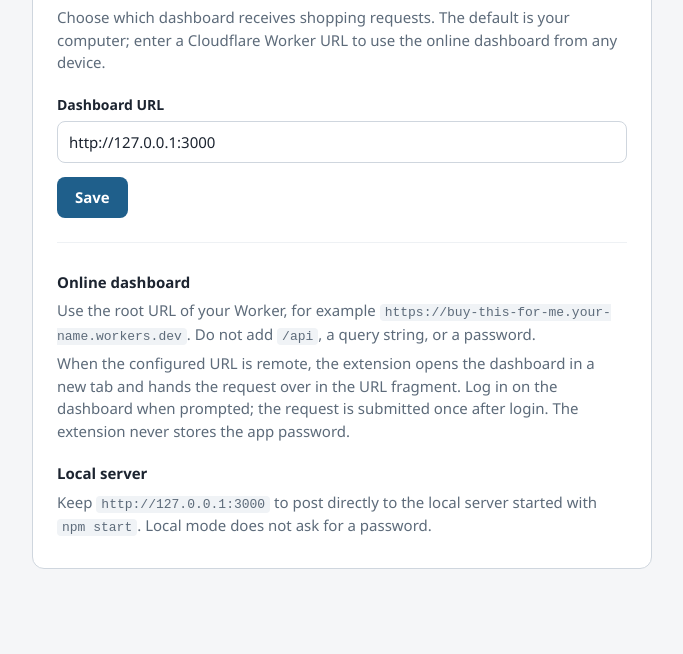
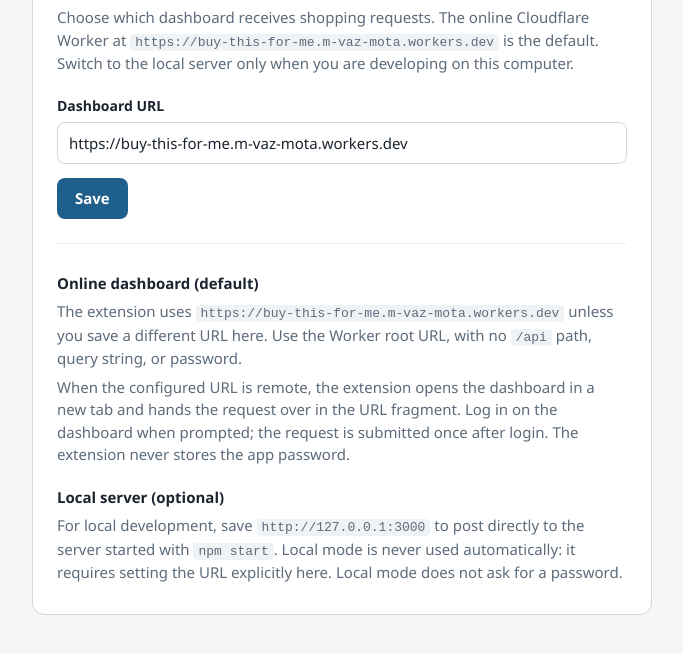
Before and after one commit to mvazmota/Buy-This-For-Me, a browser extension: page extension/options.html in a window 1280 px wide. Shown: the part 86-740 px from the top of the page, without its empty margins (298-981 px from the left). Drawn offline with Linux system fonts and the light colour scheme.

Commit message:
Default extension to online dashboard

```diff
--- a/extension/options.html
+++ b/extension/options.html
@@ -10,8 +10,9 @@
     <main>
       <h1>BIFM settings</h1>
       <p class="intro">
-        Choose which dashboard receives shopping requests. The default is your computer; enter a
-        Cloudflare Worker URL to use the online dashboard from any device.
+        Choose which dashboard receives shopping requests. The online Cloudflare Worker at
+        <code>https://buy-this-for-me.m-vaz-mota.workers.dev</code> is the default. Switch to the
+        local server only when you are developing on this computer.
       </p>
 
       <form id="settings-form" novalidate>
@@ -22,7 +23,7 @@
           type="url"
           spellcheck="false"
           autocomplete="off"
-          placeholder="http://127.0.0.1:3000"
+          placeholder="https://buy-this-for-me.m-vaz-mota.workers.dev"
           required
         />
         <p id="backend-error" class="field-error" role="alert" hidden></p>
@@ -32,11 +33,11 @@
       </form>
 
       <section class="notes">
-        <h2>Online dashboard</h2>
+        <h2>Online dashboard (default)</h2>
         <p>
-          Use the root URL of your Worker, for example
-          <code>https://buy-this-for-me.your-name.workers.dev</code>. Do not add <code>/api</code>,
-          a query string, or a password.
+          The extension uses <code>https://buy-this-for-me.m-vaz-mota.workers.dev</code> unless you
+          save a different URL here. Use the Worker root URL, with no <code>/api</code> path, query
+          string, or password.
         </p>
         <p>
           When the configured URL is remote, the extension opens the dashboard in a new tab and
@@ -44,10 +45,11 @@
           request is submitted once after login. The extension never stores the app password.
         </p>
 
-        <h2>Local server</h2>
+        <h2>Local server (optional)</h2>
         <p>
-          Keep <code>http://127.0.0.1:3000</code> to post directly to the local server started with
-          <code>npm start</code>. Local mode does not ask for a password.
+          For local development, save <code>http://127.0.0.1:3000</code> to post directly to the
+          server started with <code>npm start</code>. Local mode is never used automatically: it
+          requires setting the URL explicitly here. Local mode does not ask for a password.
         </p>
       </section>
     </main>
--- a/extension/settings.js
+++ b/extension/settings.js
@@ -1,7 +1,7 @@
 'use strict';
 
 // Shared backend settings for the popup and options page.
-const DEFAULT_BACKEND_URL = 'http://127.0.0.1:3000';
+const DEFAULT_BACKEND_URL = 'https://buy-this-for-me.m-vaz-mota.workers.dev';
 const BACKEND_STORAGE_KEY = 'backendUrl';
 const LOCAL_HOSTS = new Set(['127.0.0.1', 'localhost']);
 
@@ -28,7 +28,9 @@
   try {
     parsed = new URL(trimmed);
   } catch {
-    throw new Error('Enter a full URL, for example http://127.0.0.1:3000.');
+    throw new Error(
+      'Enter a full URL, for example https://buy-this-for-me.m-vaz-mota.workers.dev.'
+    );
   }
 
   if (parsed.protocol !== 'http:' && parsed.protocol !== 'https:') {
```
Also changed, not shown: extension/popup.html (+7 -2 lines), test/extension.test.js (+14 -2 lines), README.md.
